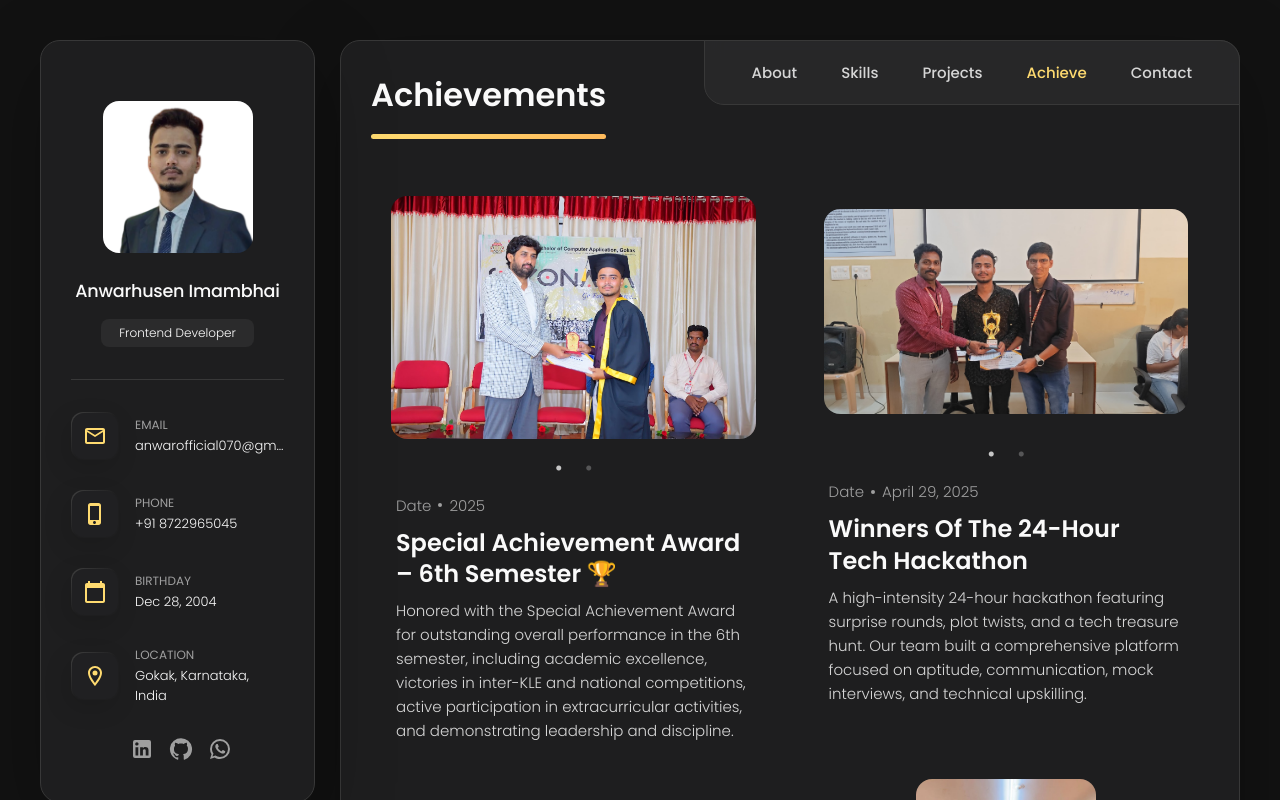
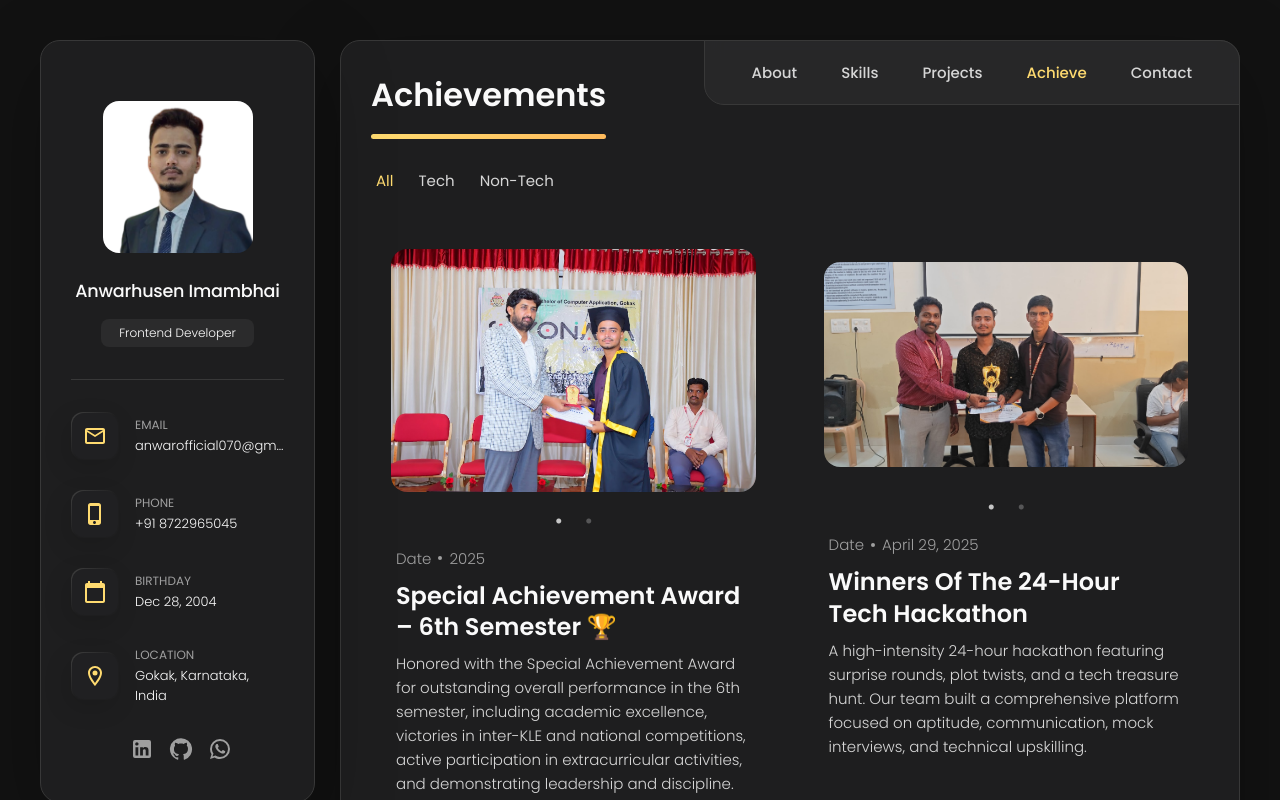
Before and after one commit to anwarhusen-07/Portfolio, a React (Vite) app: page / in a window 1280 px wide. Both pictures are taken after a click on the button "Achieve". Shown: the top 800 px of the page. Built offline with nearby package versions, Linux system fonts and the light colour scheme.

Commit message:
created section in Achieve

```diff
--- a/src/data/achievementsData.jsx
+++ b/src/data/achievementsData.jsx
@@ -1,8 +1,17 @@
 import { images } from "../Images";
 
+
+export const categories = [
+  "All",
+  "Tech",
+  "Non-Tech",
+];
+
 export const achievementData = [
+
   {
   title: "Special Achievement Award – 6th Semester 🏆",
+  category: "Tech",
   date: "2025",
   desc: "Honored with the Special Achievement Award for outstanding overall performance in the 6th semester, including academic excellence, victories in inter-KLE and national competitions, active participation in extracurricular activities, and demonstrating leadership and discipline.",
  images: [images.SAAPic3, images.SAA3],
@@ -12,6 +21,7 @@ export const achievementData = [
 
   {
   title: "2nd Place in Quiz Competition 🌟",
+  category: "Tech",
   date: "July 27, 2024",
 desc: "At the inter-KLE events hosted by KLE BCA Mahalingpur, our team’s combined efforts led us to secure 2nd place and earn the General Championship!",
   images: [images.quizPic, images.quiz ,images.quizGroup2],
@@ -23,6 +33,7 @@ desc: "At the inter-KLE events hosted by KLE BCA Mahalingpur, our team’s combi
 
 {
   title: "2nd Place – Treasure Hunt Competition 🥈",
+  category: "Non-Tech",
   date: "May 31 to June 1, 2024",
   desc: "Secured second place in the Treasure Hunt competition at the 'Vencer' event held at AITM - Angadi Institute of Technology and Management College in Belgaum!",
   images: [images.THPic, images.THPic2 ,images.vencer],
@@ -30,6 +41,7 @@ desc: "At the inter-KLE events hosted by KLE BCA Mahalingpur, our team’s combi
 ,
 {
   title: "1st Place – IT Quiz 🏆",
+  category: "Tech",
   date: "2025",
   desc: "Secured 1st place in the IT Quiz held at KLE BCA Gokak. The quiz tested knowledge in information technology, problem-solving, and current tech trends, making it an exciting and rewarding experience.",
   images: [images.QuizInter, images.quiz2],
@@ -37,23 +49,27 @@ desc: "At the inter-KLE events hosted by KLE BCA Mahalingpur, our team’s combi
 ,
 {
   title: "Special Achievement Award – 2nd Semester 🏆",
+  category: "Tech",
   date: "2024",
   desc: "Awarded the Special Achievement Award for outstanding overall performance in the 2nd semester, including excellence in academics, active participation in inter-KLE and national-level events, leadership in class activities, and maintaining discipline throughout the semester.",
   images: [images.SAAPic, images.SAA1],
 },{
   title: "Special Achievement Award – 4th Semester 🏆",
+  category: "Tech",
   date: "2024",
   desc: "Received the Special Achievement Award for exemplary performance in the 4th semester, recognizing achievements in academics, sports, cultural events, contributions in team projects, and consistent discipline and dedication.",
  images: [images.SAAPic2, images.SAA2],
 },
 {
   title: "2nd Place – Cricket  🏏",
+  category: "Non-Tech",
   date: "January 21, 2023",
   desc: "Achieved 2nd place in the Cricket competition, which was organized among all KLE institutes, demonstrating strong teamwork, skill, and sportsmanship throughout the tournament",
   images: [images.cricket, ],
 },
 {
   title: "1st Place – 4x100m Relay 🏅",
+  category: "Non-Tech",
   date: "May 1, 2025",
   desc: "Won 1st place in the 4x100m relay during the Annual Sports event at KLE BCA Gokak, earning a medal for our performance. The event highlighted teamwork, speed, and coordination, making it a proud and memorable achievement.",
   images: [images.relayPic, images.relay],
@@ -61,6 +77,7 @@ desc: "At the inter-KLE events hosted by KLE BCA Mahalingpur, our team’s combi
 ,
  {
     title: "Winners of the 24-Hour Tech Hackathon",
+    category: "Tech",
     date: "April 29, 2025",
     desc: "A high-intensity 24-hour hackathon featuring surprise rounds, plot twists, and a tech treasure hunt. Our team built a comprehensive platform focused on aptitude, communication, mock interviews, and technical upskilling.",
     images: [images.hackathonPic, images.Hackathon],
@@ -68,12 +85,14 @@ desc: "At the inter-KLE events hosted by KLE BCA Mahalingpur, our team’s combi
 
 {
   title: "1st Place – Hackathon Winners 🌟",
+  category: "Tech",
   date: "November 7, 2024",
   desc: "Won the Hackathon organized by the Institution's Innovative Council, securing 1st place and recognition for our team’s efforts at KLE BCA GOKAK!",
   images: [images.IICPic, images.IIC],
 },
 {
   title: "2nd Place – SQL Skill Challenge 🥈",
+  category: "Tech",
   date: "November 27, 2024",
   desc: "Secured 2nd place in the SQL Skill Challenge, a house event held at KLE BCA Gokak, showcasing problem-solving, query writing, and database management skills.",
   images: [images.SQLPic, images.sqlC],
@@ -81,18 +100,21 @@ desc: "At the inter-KLE events hosted by KLE BCA Mahalingpur, our team’s combi
 
   {
   title: "2nd Place – National Level Round Table Competition 🥈",
+  category: "Non-Tech",
   date: "May 31 to June 1, 2024",
  desc: "Our team clinched second place in the national-level 'Round Table' competition at the 'Vencer' event held at AITM - Angadi Institute of Technology and Management College in Belgaum!",
   images: [ images.roundTablePic , images.roundTable, images.roundTablePic2],
 },
 {
   title: "3rd Place – Coding Competition at Josh 2.0 🥈",
+  category: "Tech",
   date: "February 2, 2024",
   desc: "Secured 3rd place in the coding competition at Josh 2.0, held at Angadi Institute of Technology and Management, Belagavi! ,and also won the General Championship through our team effort!",
   images: [images.joshPic2 ,images.josh, ,images.joshGroup2, images.joshGroup3],
 },
 {
   title: "2nd Place – Annual Sports Cricket 🏏",
+  category: "Non-Tech",
   date: "May 2, 2025",
   desc: "Secured 2nd place in Cricket during the Annual Sports event at KLE BCA Gokak. The competition was intense and thrilling, testing teamwork, strategy, and sportsmanship among participating students. This achievement highlighted our determination, coordination, and commitment on the field, making it a memorable experience.",
   images: [images.cricket2],
@@ -100,6 +122,7 @@ desc: "At the inter-KLE events hosted by KLE BCA Mahalingpur, our team’s combi
 ,
 {
   title: "#3 In SpellBuzz Competition – Class Activity",
+  category: "Non-Tech",
   date: "December 15, 2022",
  desc: "Secured 3rd place in SpellBuzz, organised for 1st Semester students at KLE BCA Gokak. It was a fun and challenging activity where students had to find all possible correct words from a set of jumbled characters, testing their vocabulary, spelling, and quick thinking.",
   images: [images.spellBuzPic,images.spellBuzz],
@@ -112,6 +135,7 @@ desc: "At the inter-KLE events hosted by KLE BCA Mahalingpur, our team’s combi
 
 {
   title: "#1st In Treasure Hunt – Class Activity",
+  category: "Non-Tech",
   date: "November 9, 2022",
   desc: "Organised for 1st Semester students by 5th Semester students at KLE BCA Gokak.",
   images: [images.TH],
@@ -120,6 +144,7 @@ desc: "At the inter-KLE events hosted by KLE BCA Mahalingpur, our team’s combi
 
 {
   title: "2nd Place – Volleyball 🏐",
+  category: "Non-Tech",
   date: "May 1, 2025",
   desc: "Secured 2nd place in Volleyball during the Annual Sports event at KLE BCA Gokak, demonstrating teamwork, strategy, and competitive spirit on the court.",
   images: [images.cricket2,images.volleyball,],
--- a/src/pages/Achievements.jsx
+++ b/src/pages/Achievements.jsx
@@ -1,14 +1,31 @@
-import { useEffect } from "react";
+import { useEffect, useState } from "react";
 import AchievementItem from "../components/AchievementItem";
-import { achievementData } from "../data/achievementsData";
+import { achievementData, categories } from "../data/achievementsData";
 import { ImageList, ImageListItem } from "@mui/material";
 import { useMediaQuery } from "@mui/material";
+import { KeyboardArrowDown, KeyboardArrowUp } from "@mui/icons-material";
 
 function Achievements() {
   const isMobile = useMediaQuery("(max-width: 900px)");
+  const [activeCategory, setActiveCategory] = useState("All");
+  const [isDropdownOpen, setIsDropdownOpen] = useState(false);
+
   useEffect(() => {
     window.scrollTo(0, 0);
   }, []);
+
+  const handleCategoryClick = (category) => {
+    setIsDropdownOpen(false);
+    setActiveCategory(category);
+  };
+
+  const handleDropdownToggle = () => {
+    setIsDropdownOpen(!isDropdownOpen);
+  };
+
+  const filteredAchievements = achievementData.filter(
+    (item) => activeCategory === "All" || item.category === activeCategory
+  );
 
   return (
     <article className="blog active" data-page="blog">
@@ -16,8 +33,54 @@ function Achievements() {
         <h2 className="h2 article-title">Achievements</h2>
       </header>
 
+      <section className="projects">
+        <ul className="filter-list">
+          {categories.map((category, index) => (
+            <li key={index} className="filter-item">
+              <button
+                className={activeCategory === category ? "active" : ""}
+                onClick={() => handleCategoryClick(category)}
+                data-filter-btn
+              >
+                {category}
+              </button>
+            </li>
+          ))}
+        </ul>
+
+        <div className="filter-select-box">
+          <button
+            className={`filter-select active`}
+            data-select
+            onClick={handleDropdownToggle}
+          >
+            <div className="select-value" data-select-value>
+              {activeCategory}
+            </div>
+
+            <div className="select-icon">
+              {isDropdownOpen ? <KeyboardArrowDown /> : <KeyboardArrowUp />}
+            </div>
+          </button>
+
+          {isDropdownOpen && (
+            <ul className="select-list">
+              {categories.map((category, index) => (
+                <li key={index} className="select-item">
+                  <button
+                    onClick={() => handleCategoryClick(category)}
+                    data-select-item
+                  >
+                    {category}
+                  </button>
+                </li>
+              ))}
+            </ul>
+          )}
+        </div>
+
         <ImageList variant="masonry" cols={isMobile ? 1 : 2} gap={"1.7rem"}>
-        {achievementData.map((data) => (
+          {filteredAchievements.map((data) => (
             <ImageListItem key={data.title}>
               <AchievementItem
                 images={data.images}
@@ -28,6 +91,7 @@ function Achievements() {
             </ImageListItem>
           ))}
         </ImageList>
+      </section>
     </article>
   );
 }
--- a/src/pages/Navbar.jsx
+++ b/src/pages/Navbar.jsx
@@ -52,6 +52,8 @@ function Navbar({ activeSection, setActiveSection }) {
           </button>
         </li>
 
+
+
         <li className="navbar-item">
           <button
             className={
```
Lines whose indentation alone changed are shown as unchanged.
